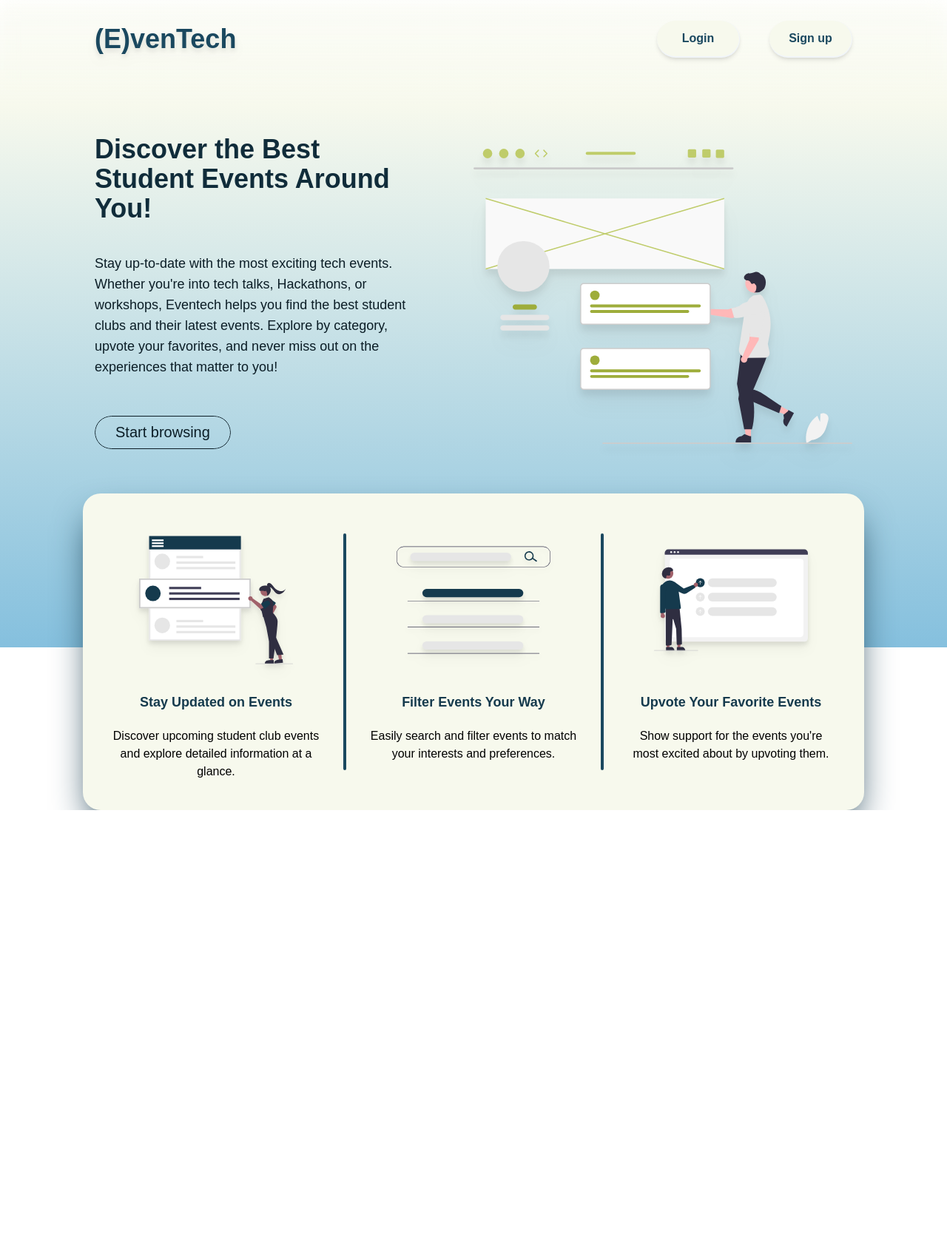
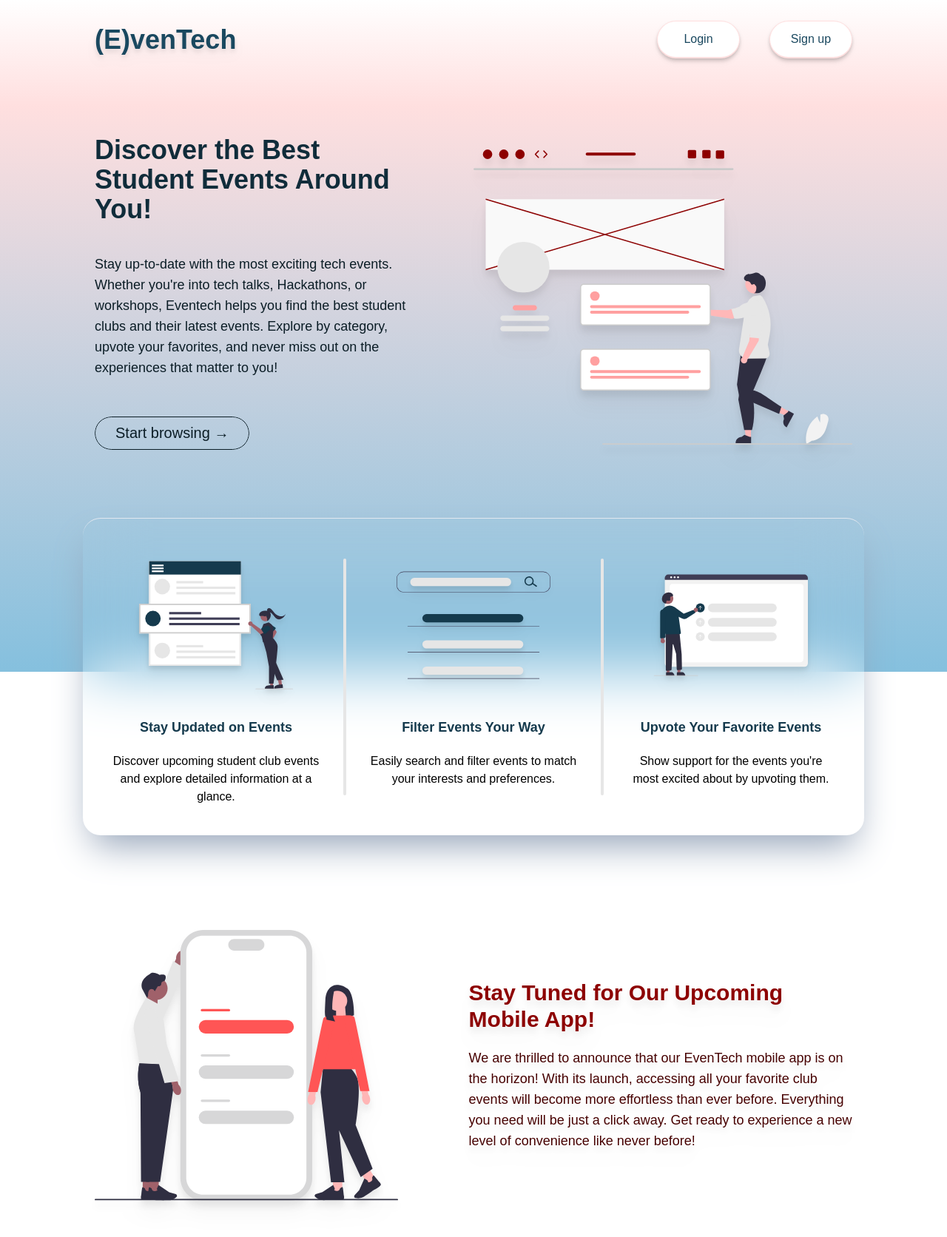
Before and after one commit to amelsadoun/MERN-app, a React (Vite) app in the folder client/MERN app/: page / in a window 1280 px wide. Shown: the top 1672 px of the page at 74% size. Before the commit the page ends 1095 px from the top, so only its background shows below. Built offline with nearby package versions, Linux system fonts and the light colour scheme.

Commit message:
updated landing & colors

```diff
--- a/client/MERN app/src/App.jsx
+++ b/client/MERN app/src/App.jsx
@@ -1,4 +1,9 @@
-import { BrowserRouter as Router, Route, Routes, useLocation } from "react-router-dom";
+import {
+  BrowserRouter as Router,
+  Route,
+  Routes,
+  useLocation,
+} from "react-router-dom";
 import Posts from "./components/posts/events";
 import Form from "./components/event forms/form";
 import Header from "./components/header/header";
@@ -15,8 +20,13 @@ function App() {
 
   return (
     <div className="-z-20 flex flex-col min-h-[100vh]">
-      {location.pathname !== "/" && <Header />}
-      <Background />
+      {location.pathname !== "/" && (
+        <>
+          <Header />
+          <Background />
+        </>
+      )}
+
       <Routes>
         <Route path="/" element={<Landing />} />
         <Route path="/events" element={<Posts />} />
--- a/client/MERN app/src/components/header/header.jsx
+++ b/client/MERN app/src/components/header/header.jsx
@@ -13,12 +13,12 @@ export default function Header() {
   // console.log("authenticated: " + isAuthenticated);
 
   return (
-    <div className="mb-10 z-10 bg-gradient-to-bl shadow-md from-lime-700 to-ocean-900 self-center h-28 w-[calc(100vw+40px)]  flex flex-row align-center justify-between desktop:px-32 tablet:px-20 px-10 rounded-b-[500px]">
-      <h1 className="self-center desktop:text-4xl text-2xl font-extrabold text-ocean-100">
+    <div className="mb-10 z-10 bg-gradient-to-bl shadow-md from-ocean-600 to-ocean-900 self-center h-28 w-[calc(100vw+40px)]  flex flex-row align-center justify-between desktop:px-32 tablet:px-20 px-10 rounded-b-[500px]">
+      <Link to="/" className="self-center desktop:text-4xl text-2xl font-extrabold text-ocean-100">
         (E)venTech
-      </h1>
+      </Link>
       <div className="self-center flex flex-row gap-5">
-        <Button buttonText={"Events"} link="/" />
+        <Button buttonText={"Events"} link="/events" />
         {!isAuthenticated && <Button buttonText={"Log in"} link="/login" />}
         {isAuthenticated && (
           <>
--- a/client/MERN app/src/components/landing/features.jsx
+++ b/client/MERN app/src/components/landing/features.jsx
@@ -26,11 +26,11 @@ export default function Features() {
   ];
 
   return (
-    <div className="flex rounded-3xl p-5 shadow-2xl shadow-ocean-400 flex-wrap bg-lime-900 desktop:flex-nowrap flex-row justify-between self-center desktop:-mt-52">
+    <div className="flex rounded-3xl p-5 shadow-2xl shadow-slate-400 border-t-[1px] border-slate-200 flex-wrap backdrop-blur-2xl desktop:flex-nowrap desktop:flex-row flex-col justify-between self-center desktop:-mt-52 mt-10">
       {features.map((feature, index) => (
         <>
           {" "}
-          {index !== 0 && <div className="h-80 bg-ocean-500 w-1 mx-3 rounded-full self-center"/>}
+          {index !== 0 && <div className="hidden desktop:block h-80 bg-[#E6E6E6] opacity-100 w-1 mx-3 rounded-full self-center"/>}
           <FeatureCard
             label={feature.label}
             description={feature.description}
--- a/client/MERN app/src/components/landing/hero.jsx
+++ b/client/MERN app/src/components/landing/hero.jsx
@@ -8,7 +8,7 @@ export default function Hero() {
     navigate("/events");
   };
   return (
-    <div className="flex flex-row justify-around align-start items-center flex-wrap tablet:flex-nowrap gap-16 bg-gradient-to-b from-lime-900 to-ocean-800 desktop:px-32 px-10 py-10 pb-64">
+    <div className="flex flex-row justify-around align-start items-center flex-wrap tablet:flex-nowrap gap-16 bg-gradient-to-b from-lime-900 to-ocean-800 desktop:px-32 px-10 py-10 desktop:pb-72">
       <div className="flex flex-col gap-10 items-start">
         <h1 className="text-4xl font-bold text-ocean-300">
           Discover the Best Student Events Around You!
@@ -20,7 +20,7 @@ export default function Hero() {
           upvote your favorites, and never miss out on the experiences that
           matter to you!
         </p>
-        <Button label="Start browsing" onClick={browseToHome} />
+        <Button label="Start browsing →" onClick={browseToHome} />
       </div>
       <img src={hero_image} className="w-[40vw] drop-shadow-xl" alt="" />
     </div>
--- a/client/MERN app/src/components/landing/landing.jsx
+++ b/client/MERN app/src/components/landing/landing.jsx
@@ -1,6 +1,7 @@
 import Features from "./features";
 import Hero from "./hero";
 import LeandingHeader from "./landingHeader";
+import Mobile from "./mobile";
 
 export default function Landing() {
   return (
@@ -8,6 +9,7 @@ export default function Landing() {
       <LeandingHeader />
       <Hero />
       <Features />
+      <Mobile />
     </div>
   );
 }
--- a/client/MERN app/src/components/landing/landingHeader.jsx
+++ b/client/MERN app/src/components/landing/landingHeader.jsx
@@ -13,10 +13,10 @@ export default function LeandingHeader() {
 
   return (
     <div className="flex flex-row bg-gradient-to-b from-transparent to-lime-900 items-center justify-between w-full pb-16 pt-7 desktop:px-32 px-10">
-      <h1 className="text-4xl font-extrabold drop-shadow-lg text-ocean-500">
+      <h1 className="desktop:text-4xl text-3xl font-extrabold drop-shadow-lg text-ocean-500">
         (E)venTech
       </h1>
-      <div className="flex gap-10 self-center justify-between items-center align-middle">
+      <div className="flex gap-2 desktop:gap-10 self-center justify-between items-center align-middle">
         <Button label="Login" onClick={browseToLogin} />
         <Button label="Sign up" onClick={browseToSignup} />
       </div>
@@ -25,5 +25,5 @@ export default function LeandingHeader() {
 }
 
 const Button = ({ label, onClick }) => {
-  return <button onClick={onClick} className="bg-lime-900 font-semibold border-b-[2px] border-r-[1px]  border-slate-100 text-ocean-500 rounded-full py-3 w-28 shadow-md hover:bg-lime-700 hover:border-none hover:scale-105 ease-in duration-200">{label}</button>;
+  return <button onClick={onClick} className="bg-white drop-shadow-md font-normal border-b-[2px] border-[1px] border-lime-900 text-ocean-500 rounded-full py-3 px-2 desktop:w-28 shadow-md border-hover:border-none hover:scale-105 ease-in duration-200">{label}</button>;
 };
--- /dev/null
+++ b/client/MERN app/src/components/landing/mobile.jsx
@@ -0,0 +1,20 @@
+import mobile_image from "../../assets/mobile.svg";
+
+export default function Mobile() {
+  return (
+    <div className="flex flex-wrap desktop:flex-nowrap flex-row desktop:mx-32 my-32 mx-10 justify-around align-middle items-center gap-24 drop-shadow-xl">
+      <img className="w-[32vw]" src={mobile_image} alt="" />
+      <div className="flex flex-col gap-5">
+        <h1 className="font-bold text-wrap text-3xl text-lime-200">
+          Stay Tuned for Our Upcoming Mobile App!
+        </h1>
+        <p className="text-lg text-wrap text-lime-100">
+          We are thrilled to announce that our EvenTech mobile app is on the
+          horizon! With its launch, accessing all your favorite club events will
+          become more effortless than ever before. Everything you need will be just a click away. Get ready to experience
+          a new level of convenience like never before!
+        </p>
+      </div>
+    </div>
+  );
+}
--- a/client/MERN app/src/components/search&filters/filters.jsx
+++ b/client/MERN app/src/components/search&filters/filters.jsx
@@ -31,7 +31,7 @@ export default function Filters() {
   };
 
   return (
-    <div className=" flex flex-wrap align-top justify-around px-4 bg-gradient-to-bl from-lime-800 to-white py-6 border-[1px] border-slate-200 rounded-3xl shadow-lg">
+    <div className=" flex flex-wrap align-top justify-around p-7 bg-white bg-opacity-70 from-lime-800 to-white border-[1px] border-slate-200 rounded-3xl shadow-lg">
       <ToggleGroup
         title="Field"
         options={fields}
@@ -65,7 +65,7 @@ export default function Filters() {
         />
       </div>
       <button
-        className="mt-4 bg-ocean-500 hover:scale-105 ease-linear duration-100 text-white py-2 px-4 rounded-md self-center"
+        className="mt-4 bg-lime-500 hover:scale-105 ease-linear duration-100 text-white py-2 px-4 rounded-md self-center"
         onClick={handleFiltersSubmit}
       >
         Apply Filters
--- a/client/MERN app/src/components/utils/background.jsx
+++ b/client/MERN app/src/components/utils/background.jsx
@@ -6,7 +6,7 @@ import shape4 from "../../assets/bg-4.svg";
 export default function Background() {
   return (
     <div>
-      <div className="bg-lime-900 blur-md fixed opacity-40 -z-10 w-[100vw] h-[100vh]">
+      <div className="bg-gradient-to-b from-lime-900 opacity-65 to-ocean-900 blur-md top-0 fixed -z-10 w-[100vw] h-[100vh]">
         {/* <img src={shape1} className="floating-shape shape1 fixed top-50 -left-80 h-[100%]" alt="" />
         <img src={shape2} className="floating-shape shape2 fixed top-20 right-96 h-[90%]" alt="" />
         <img src={shape3} className="floating-shape shape3 fixed top-96 -right-20 h-[60%]" alt="" />
--- a/client/MERN app/tailwind.config.js
+++ b/client/MERN app/tailwind.config.js
@@ -4,18 +4,18 @@ export default {
   theme: {
     extend: {
       colors: {
-        lime: {
-          DEFAULT: '#d8e0a4',
-          100: '#353a14',
-          200: '#697428',
-          300: '#9ead3b',
-          400: '#bfcc6a',
-          500: '#d8e0a4',
-          600: '#e0e6b6',
-          700: '#e7ecc8',
-          800: '#eff3db',
-          900: '#f7f9ed'
-        },
+        // lime: {
+        //   DEFAULT: '#d8e0a4',
+        //   100: '#353a14',
+        //   200: '#697428',
+        //   300: '#9ead3b',
+        //   400: '#bfcc6a',
+        //   500: '#d8e0a4',
+        //   600: '#e0e6b6',
+        //   700: '#e7ecc8',
+        //   800: '#eff3db',
+        //   900: '#f7f9ed'
+        // },
         ocean: {
           DEFAULT: '#1a485f',
           100: '#050f13',
@@ -28,7 +28,7 @@ export default {
           800: '#85c0de',
           900: '#c2e0ee'
         },
-        bittersweet: {
+        lime: {
           DEFAULT: '#ff6060',
           100: '#460000',
           200: '#8d0000',
```
Also changed, not shown: client/MERN app/src/components/auth/signup.jsx (+10 -10 lines), client/MERN app/src/assets/hero.svg, client/MERN app/src/assets/mobile.svg (added).
